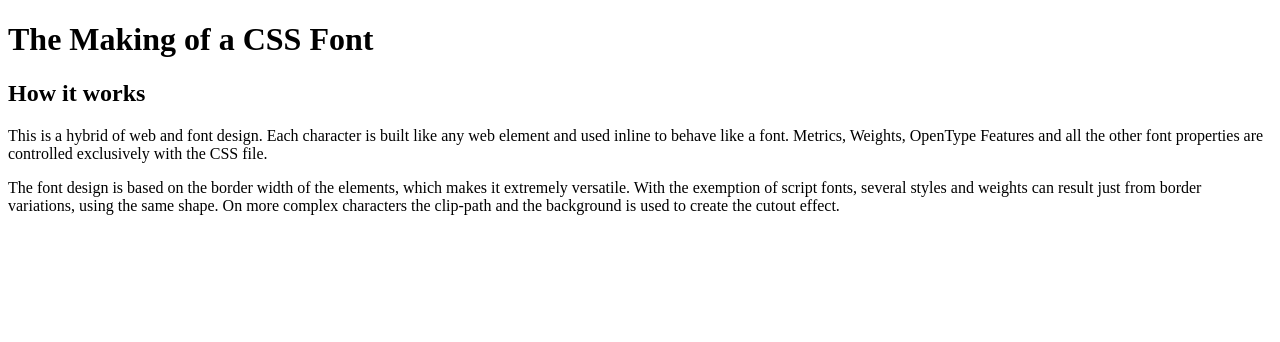
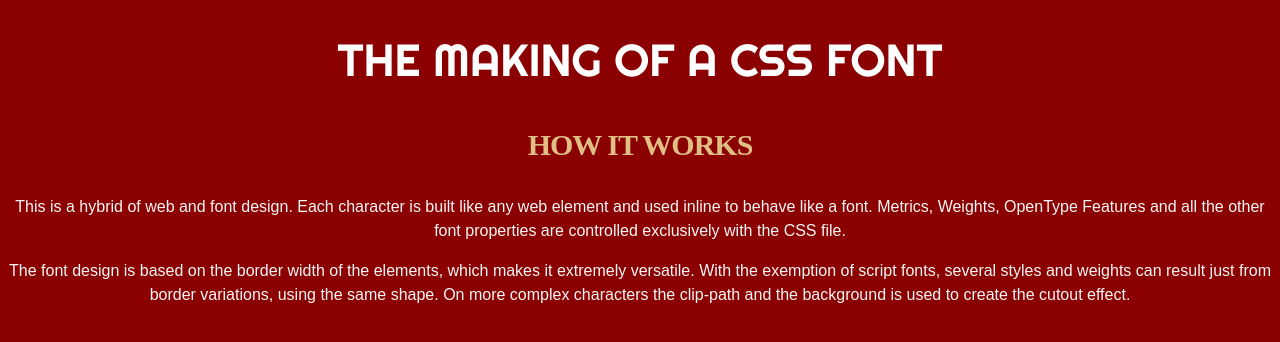
Before and after one commit to AlexanderBedrosyan/HTML-and-CSS, a plain HTML site: page 02.Typography in CSS Exercise/07_The-Making-Of-A-CSS-Font/making-css-font.html in a window 1280 px wide. Drawn offline with Linux system fonts and the light colour scheme.

Commit message:
Add solution for The making of a css font

```diff
--- a/02.Typography in CSS Exercise/07_The-Making-Of-A-CSS-Font/styles.css
+++ b/02.Typography in CSS Exercise/07_The-Making-Of-A-CSS-Font/styles.css
@@ -1 +1,33 @@
-/* TODO: style the html */
+@import url('https://fonts.googleapis.com/css2?family=Righteous&display=swap');
+@import url('https://fonts.googleapis.com/css2?family=Righteous&display=swap');
+
+body {
+    background-color: darkred;
+}
+
+h1 {
+    font-family: 'Righteous', cursive;
+    font-size: 45px;
+    font-weight: normal;
+    line-height: 60px;
+    color: #fff;
+    text-transform: uppercase;
+    text-align: center;
+}
+
+h2 {
+    font-size: 30px;
+    line-height: 50px;
+    letter-spacing: -1px;
+    color: #DFBF84;
+    text-transform: uppercase;
+    text-align: center;
+}
+
+p {
+    font-family: 'Orienta', sans-serif;
+    font-size: 16px;
+    line-height: 24px;
+    color: #f6f6f6;
+    text-align: center;
+}
```
